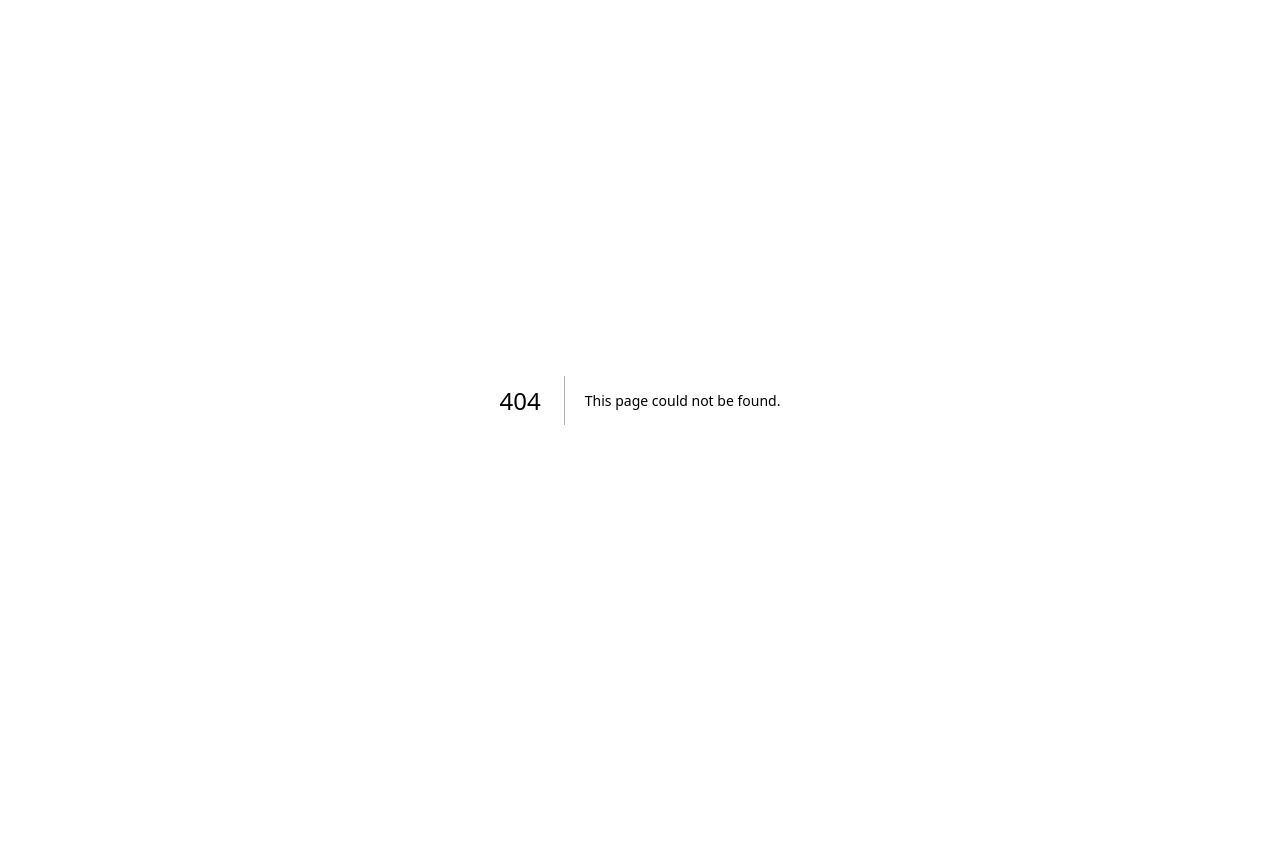
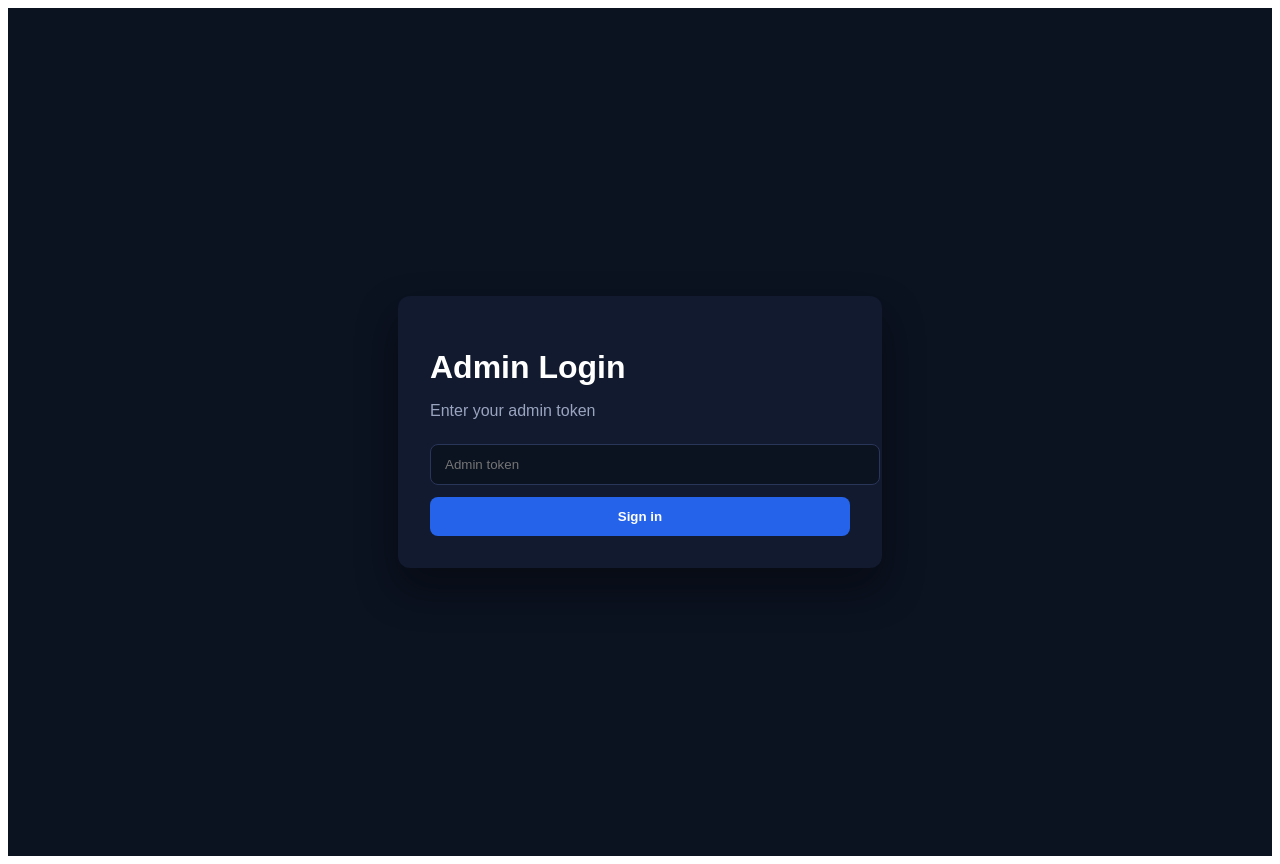
Before and after one commit to generationsinmaking/generations-in-making, a Next.js app: page /admin/login in a window 1280 px wide. Before the commit this address had no page. Before the commit the page ends 800 px from the top, so only its background shows below. Built offline with nearby package versions, Linux system fonts and the light colour scheme.

Commit message:
Add admin login page

```diff
--- /dev/null
+++ b/src/app/admin/login/page.tsx
@@ -0,0 +1,118 @@
+"use client";
+
+import { useState } from "react";
+import { useRouter } from "next/navigation";
+
+export default function AdminLoginPage() {
+  const router = useRouter();
+  const [token, setToken] = useState("");
+  const [error, setError] = useState("");
+  const [loading, setLoading] = useState(false);
+
+  async function handleLogin(e: React.FormEvent) {
+    e.preventDefault();
+    setError("");
+    setLoading(true);
+
+    try {
+      const res = await fetch("/api/admin/login", {
+        method: "POST",
+        headers: { "Content-Type": "application/json" },
+        body: JSON.stringify({ token }),
+      });
+
+      if (!res.ok) {
+        throw new Error("Invalid admin token");
+      }
+
+      // Store token locally for admin pages
+      localStorage.setItem("admin_token", token);
+
+      // Go to orders page
+      router.push("/admin/orders");
+    } catch (err) {
+      setError("Invalid admin token");
+      setLoading(false);
+    }
+  }
+
+  return (
+    <div
+      style={{
+        minHeight: "100vh",
+        display: "flex",
+        alignItems: "center",
+        justifyContent: "center",
+        background: "#0b1220",
+        padding: 24,
+      }}
+    >
+      <form
+        onSubmit={handleLogin}
+        style={{
+          background: "#111a2e",
+          padding: 32,
+          borderRadius: 12,
+          width: "100%",
+          maxWidth: 420,
+          color: "#fff",
+          boxShadow: "0 20px 40px rgba(0,0,0,0.4)",
+        }}
+      >
+        <h1 style={{ marginBottom: 8 }}>Admin Login</h1>
+        <p style={{ marginBottom: 24, color: "#9aa4bf" }}>
+          Enter your admin token
+        </p>
+
+        <input
+          type="password"
+          placeholder="Admin token"
+          value={token}
+          onChange={(e) => setToken(e.target.value)}
+          required
+          style={{
+            width: "100%",
+            padding: "12px 14px",
+            borderRadius: 8,
+            border: "1px solid #2a355a",
+            background: "#0b1220",
+            color: "#fff",
+            marginBottom: 12,
+          }}
+        />
+
+        {error && (
+          <div
+            style={{
+              background: "#3b0d0d",
+              color: "#ffb4b4",
+              padding: 10,
+              borderRadius: 8,
+              marginBottom: 12,
+              fontSize: 14,
+            }}
+          >
+            {error}
+          </div>
+        )}
+
+        <button
+          type="submit"
+          disabled={loading}
+          style={{
+            width: "100%",
+            padding: "12px 16px",
+            borderRadius: 8,
+            border: "none",
+            background: loading ? "#555" : "#2563eb",
+            color: "#fff",
+            fontWeight: 600,
+            cursor: loading ? "not-allowed" : "pointer",
+          }}
+        >
+          {loading ? "Signing in…" : "Sign in"}
+        </button>
+      </form>
+    </div>
+  );
+}
```
